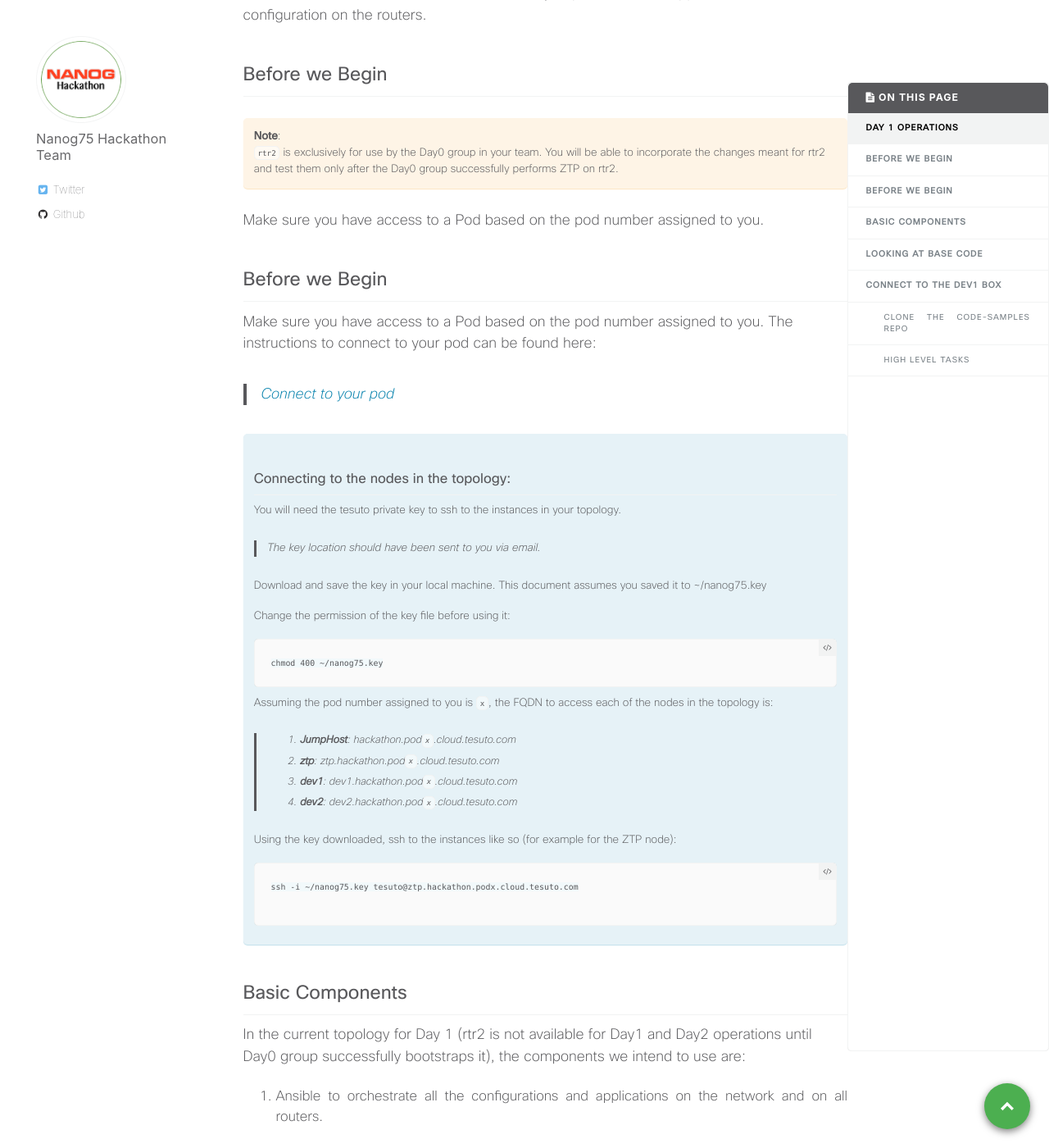
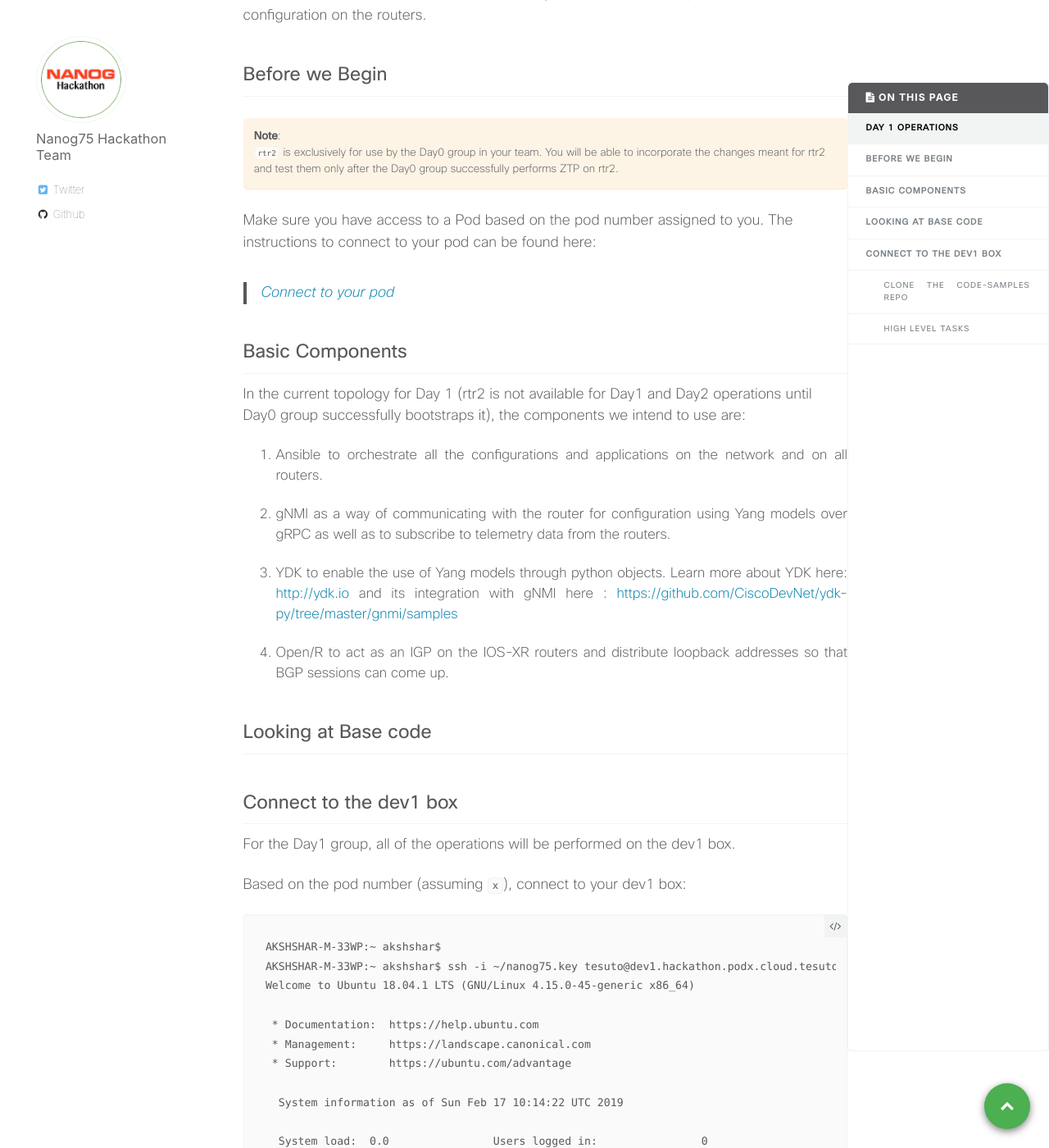
Before and after one commit to nanog75/hackathon, a Jekyll site: the page built from _day1/2019-02-17-step-1-understand-day-1-operations.md, in a window 1280 px wide and 1400 px high, scrolled down 361 px. Shown: the whole window at 82% size. Built offline with Jekyll 4.4.1, drawn with Linux system fonts in a browser that asks for light colours; some of the changed text lies outside the part shown.

Commit message:
Update 2019-02-17-step-1-understand-day-1-operations.md

````diff
--- a/_day1/2019-02-17-step-1-understand-day-1-operations.md
+++ b/_day1/2019-02-17-step-1-understand-day-1-operations.md
@@ -27,52 +27,9 @@ Day1 operations would comprise any service or feature activation or application
 {: .notice--warning}
 
 Make sure you have access to a Pod based on the pod number assigned to you.
-
-## Before we Begin
-
-Make sure you have access to a Pod based on the pod number assigned to you.
 The instructions to connect to your pod can be found here:
 
 >[Connect to your pod]({{ base_path }}/connect-to-pods/)
-
-
-{% capture "connect_text" %}
-### Connecting to the nodes in the topology:
-You will need the tesuto private key to ssh to the instances in your topology.
-
->The key location should have been sent to you via email.
-
-
-Download and save the key in your local machine. This document assumes you saved it to ~/nanog75.key
-
-
-Change the permission of the key file before using it:
-
-```
-chmod 400 ~/nanog75.key
-```
-
-
-Assuming the pod number assigned to you is `x`, the FQDN to access each of the nodes in the topology is:
-
-> 1. **JumpHost**:     hackathon.pod`x`.cloud.tesuto.com
-> 2. **ztp**:          ztp.hackathon.pod`x`.cloud.tesuto.com
-> 3. **dev1**:         dev1.hackathon.pod`x`.cloud.tesuto.com
-> 4. **dev2**:         dev2.hackathon.pod`x`.cloud.tesuto.com
-
-Using the key downloaded, ssh to the instances like so (for example for the ZTP node):
-
-```
-ssh -i ~/nanog75.key tesuto@ztp.hackathon.podx.cloud.tesuto.com
-
-```
-{% endcapture %}
-
-
-<div class="notice--info">
-  {{ connect_text | markdownify }}
- </div>
-
 
 
 
````
